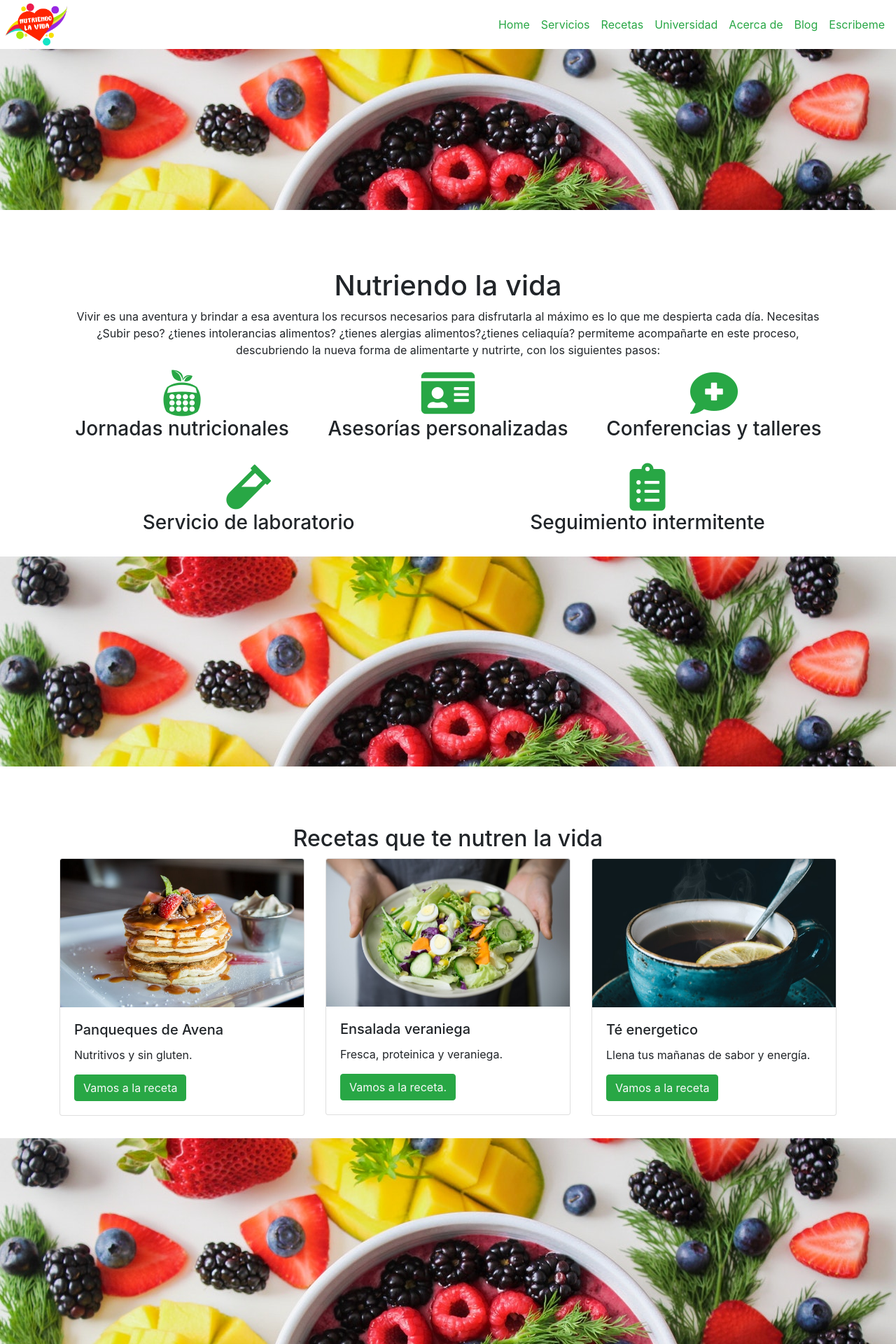
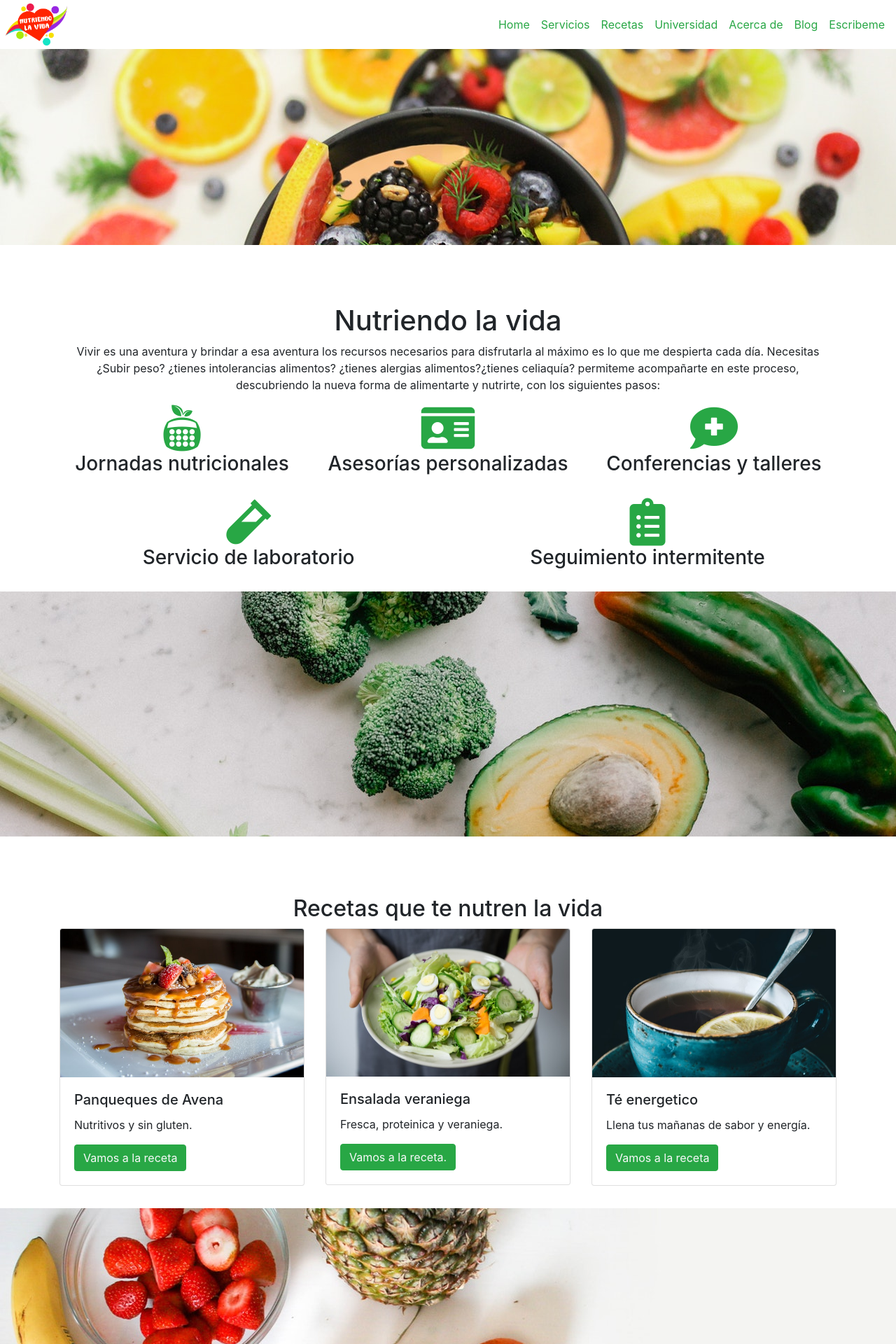
Before and after one commit to rcarlosalba/gabrielaestrada, a PHP site: page / in a window 1280 px wide. Shown: the top 1920 px of the page at 70% size. Run offline with PHP 8.4, Linux system fonts and the light colour scheme; some libraries are stand-ins or nearby versions.

Commit message:
imagenes parallax

```diff
--- a/componentes/contenido.pug
+++ b/componentes/contenido.pug
@@ -77,7 +77,7 @@
 //- otro parallax
 .container-fluid
   .row
-    .col.parallax.img-parallax3
+    .col.parallax.img-parallax4
 //- acerca de
 .space#acercade
 .container.mt-2
--- a/css/style.css
+++ b/css/style.css
@@ -4,10 +4,10 @@
 
 .parallax {
   background-repeat: no-repeat;
-  background-position-x: center;
+  background-position-x: bottom;
   background-size: cover;
   background-attachment: fixed;
-  height: 300px;
+  height: 350px;
 }
 
 .img-parallax1 {
@@ -15,15 +15,15 @@
 }
 
 .img-parallax2 {
-  background-image: url(..//assets/hero.jpg);
+  background-image: url(..//assets/hero2.jpg);
 }
 
 .img-parallax3 {
-  background-image: url(..//assets/hero.jpg);
+  background-image: url(..//assets/hero3.jpg);
 }
 
 .img-parallax4 {
-  background-image: url(..//assets/hero.jpg);
+  background-image: url(..//assets/hero4.jpg);
 }
 
 .main-title {
--- a/index.html
+++ b/index.html
@@ -111,7 +111,7 @@
     </div>
     <div class="container-fluid">
       <div class="row">
-        <div class="col parallax img-parallax3"></div>
+        <div class="col parallax img-parallax4"></div>
       </div>
     </div>
     <div class="space" id="acercade"></div>
--- a/scss/style.scss
+++ b/scss/style.scss
@@ -3,23 +3,23 @@
 }
 .parallax{
   background-repeat: no-repeat;
-  background-position-x: center;
+  background-position-x: bottom;
   background-size: cover;
   background-attachment: fixed;
-  height: 300px;
+  height: 350px;
 }
 // imagenes parallax
 .img-parallax1{
   background-image: url(..//assets/hero.jpg);
 }
 .img-parallax2{
-  background-image: url(..//assets/hero.jpg);
+  background-image: url(..//assets/hero2.jpg);
 }
 .img-parallax3{
-  background-image: url(..//assets/hero.jpg);
+  background-image: url(..//assets/hero3.jpg);
 }
 .img-parallax4{
-  background-image: url(..//assets/hero.jpg);
+  background-image: url(..//assets/hero4.jpg);
 }
 .main-title{
   background-color: rgba(255, 255, 255, .7);
```
Also changed, not shown: assets/hero.jpg, assets/hero2.jpg (added), assets/hero3.jpg (added), assets/hero4.jpg (added), assets/hero5.jpg (added).
